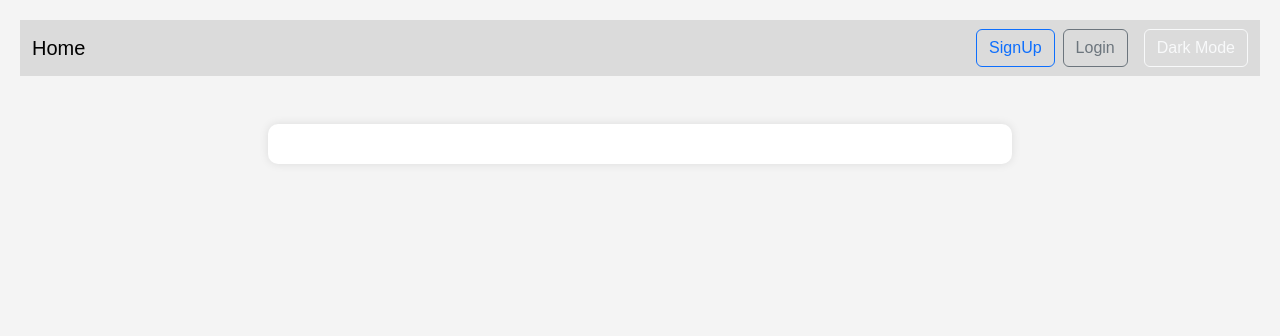
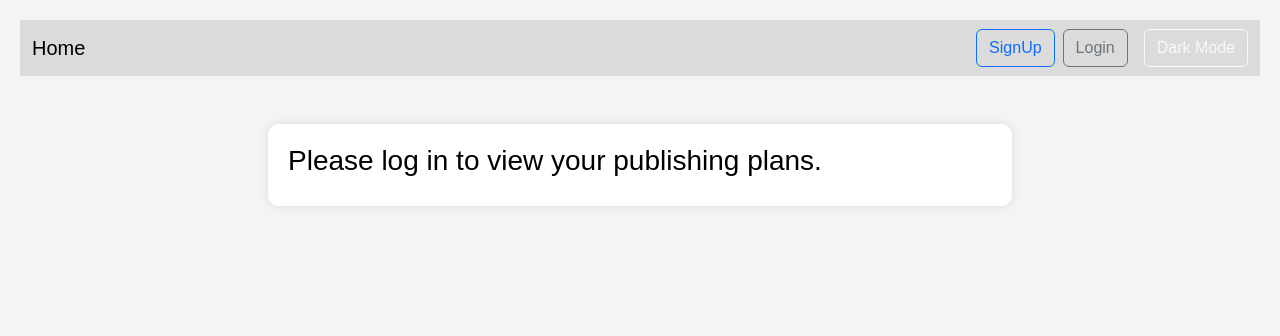
Before and after one commit to about-a-book/aboutabook, a Django app: template templates/todo_list.html in a window 1280 px wide. Shown: the top 336 px of the page. Run offline with Django 5.2, Linux system fonts and the light colour scheme; the template is opened without the code that fills it, so the values that code supplies are empty; some libraries are stand-ins or nearby versions.

Commit message:
신간 기획 관리 템플릿 적용

```diff
--- a/templates/base.html
+++ b/templates/base.html
@@ -10,7 +10,7 @@
 <body>
     <nav class="navbar navbar-expand-lg navbar-light bg-black bg-opacity-10">
         <div class="container-fluid">
-            <a class="navbar-brand" href="{% url 'cbv_todo_list' %}" style="font-size: 20px">Home</a>
+            <a class="navbar-brand" href="{% url 'publishing-plan-list' %}" style="font-size: 20px">Home</a>
             <div class="collapse navbar-collapse justify-content-end">
                 {% if request.user.is_authenticated %}
                     <div class="d-flex align-items-center">
--- a/templates/todo_list.html
+++ b/templates/todo_list.html
@@ -31,34 +31,31 @@
     {% if request.user.is_authenticated %}
     <div class="d-flex justify-content-between align-items-center mb-3">
         {% if not request.user.is_staff %}
-            <h1>{{ request.user.username }}'s Todo List</h1>
+            <h1>{{ request.user.username }}'s Publishing Plans</h1>
         {% else %}
-            <h1>All To Do List (By. Admin)</h1>
+            <h1>All Publishing Plans (By Admin)</h1>
         {% endif %}
-        <button class="btn btn-success" onclick="location.href='{% url 'cbv_todo_create' %}'">생성하기</button>
+        <button class="btn btn-success" onclick="location.href='{% url 'publishing-plan-list-create' %}'">Create New Plan</button>
     </div>
     <form method="GET" class="mb-3">
         <div class="input-group">
-            <input type="text" class="form-control" placeholder="제목 또는 내용을 입력하세요." name="q" value="{% if request.GET.q %}{{ request.GET.q }}{% endif %}">
+            <input type="text" class="form-control" placeholder="Search by title or description" name="q" value="{% if request.GET.q %}{{ request.GET.q }}{% endif %}">
             <button class="btn btn-primary" type="submit">Search</button>
         </div>
     </form>
     <div class="list-group mb-3">
-        {% for todo in page_obj.object_list %}
-            {% if todo.is_completed %}
-                <div class="list-group-item list-group-item-action">
-                    <img class="img-thumbnail" src="{{ todo.thumbnail.url }}" alt="썸네일이미지" style="width: 50px; height: 50px; object-fit: contain;">
-                    <a class="text-decoration-none text-black" href="{% url 'cbv_todo_info' todo.id %}">[{{ todo.author.username }}]{{ todo.title }} (Completed)</a>
-                </div>
-            {% else %}
-                <div class="list-group-item list-group-item-action">
-                    <img class="img-thumbnail" src="{{ todo.thumbnail.url }}" alt="썸네일이미지" style="width: 50px; height: 50px; object-fit: contain;">
-                    <a class="text-decoration-none text-black" href="{% url 'cbv_todo_info' todo.id %}">[{{ todo.author.username }}] {{ todo.title }}</a>
-                </div>
-            {% endif %}
+        {% for plan in publishing_plans %}
+            <div class="list-group-item list-group-item-action">
+                <a class="text-decoration-none text-black" href="{% url 'publishing-plan-detail' plan.id %}">
+                    <strong>[{{ plan.user.username }}]</strong> {{ plan.title }} ({{ plan.status }})
+                </a>
+                <p>{{ plan.description }}</p>
+            </div>
         {% endfor %}
     </div>
     {% include 'pagination.html' %}
+    {% else %}
+        <h3>Please log in to view your publishing plans.</h3>
     {% endif %}
 </div>
 {% endblock %}
```
